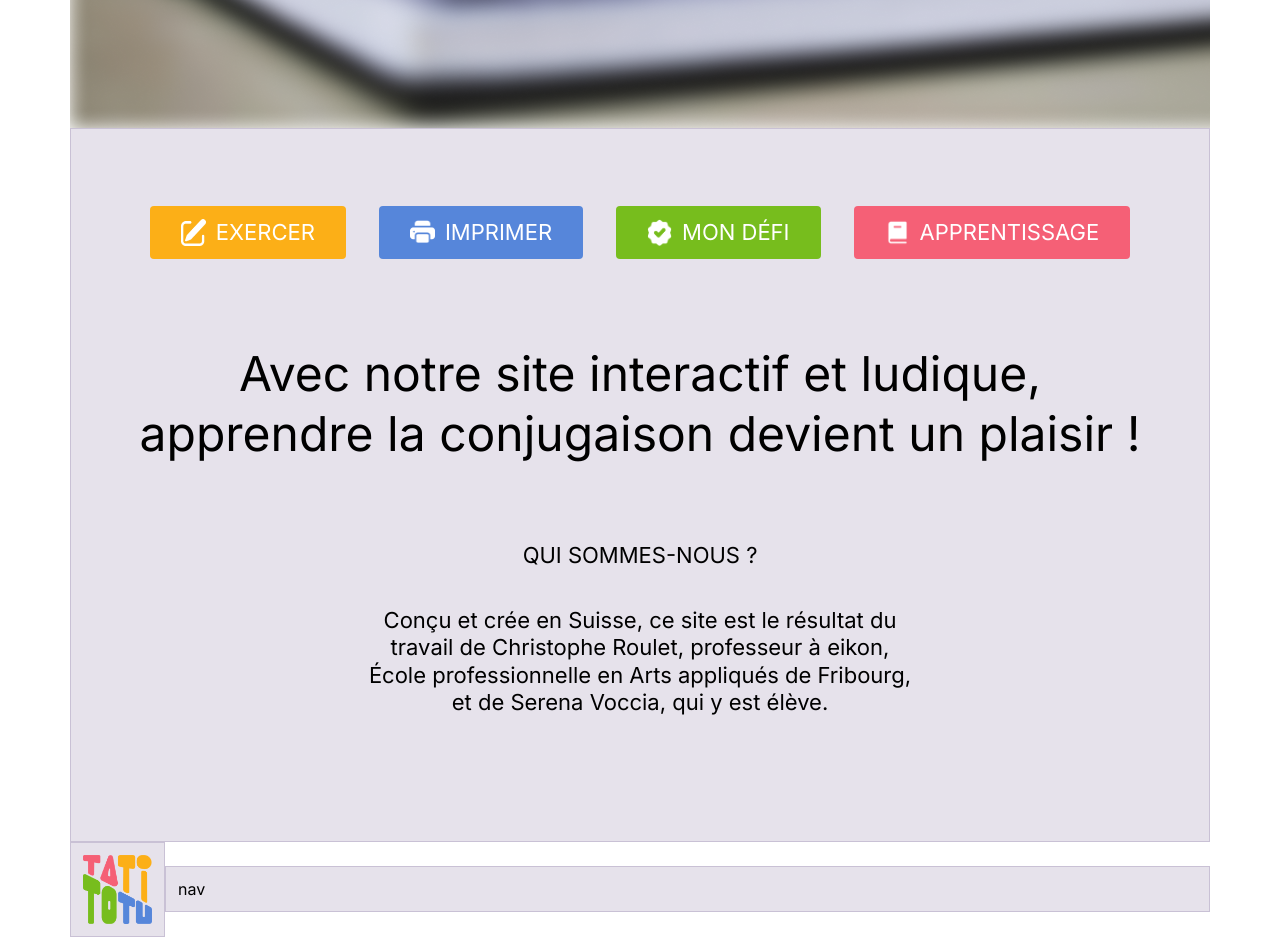
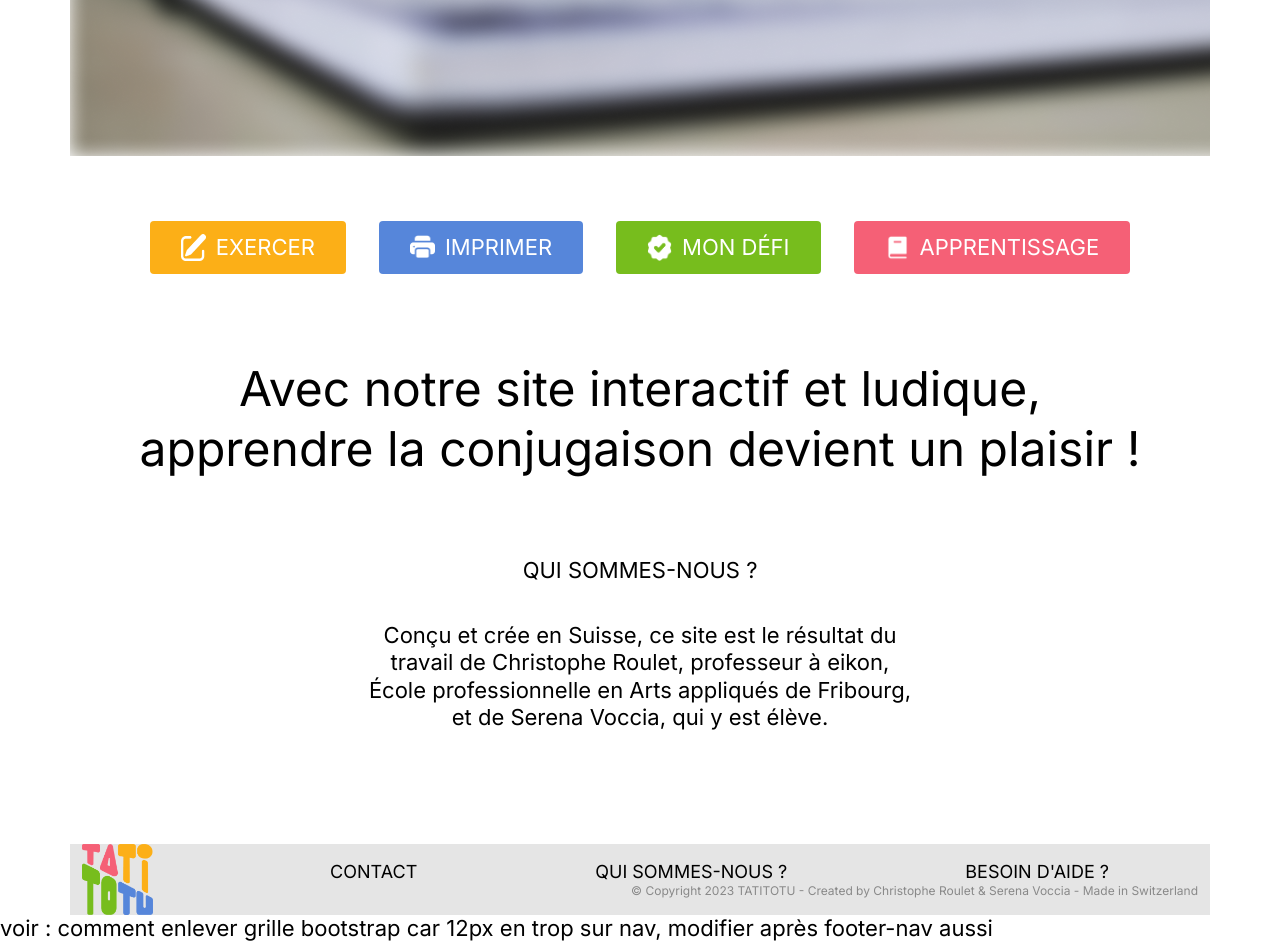
Before and after one commit to SerenaIta/tatitotu, a website built with Parcel: page src/index.html in a window 1280 px wide. Shown: the part 680-1623 px from the top of the page. Built offline with nearby package versions, Linux system fonts and the light colour scheme.

Commit message:
fin du cours mercredi 13.03

```diff
--- a/src/index.html
+++ b/src/index.html
@@ -13,10 +13,10 @@
     />
   </head>
   <body>
-    <div class="container">
+    <div class="container header">
       <div class="row">
         <div class="col-1">
-          <h1><img src="img/logo_tatitotu.png" alt="" /></h1>
+          <h1><img class="logo" src="img/logo_tatitotu.png" alt="" /></h1>
         </div>
         <div class="col-11">
           <div class="nav">
@@ -82,12 +82,26 @@
         </div>
       </div>
     </div>
-    <div class="container">
+    <div class="container footer">
       <div class="row">
         <div class="col-1"><img src="img/logo_tatitotu.png" alt="" /></div>
-        <div class="col-11">nav</div>
+        <div class="col-11">
+          <div class="footer-nav">
+            <div><a href="mailto:christophe.roulet@edu-vd.ch">Contact</a></div>
+            <div><a href="index.html">Qui sommes-nous ?</a></div>
+            <div>Besoin d'aide ?</div>
+          </div>
+          <p>
+            © Copyright 2023 TATITOTU - Created by Christophe Roulet & Serena
+            Voccia - Made in Switzerland
+          </p>
+        </div>
       </div>
     </div>
     <script src="js/main.js" type="module"></script>
   </body>
 </html>
+<p>
+  voir : comment enlever grille bootstrap car 12px en trop sur nav, modifier
+  après footer-nav aussi
+</p>
--- a/src/scss/_base.scss
+++ b/src/scss/_base.scss
@@ -53,14 +53,15 @@ a {
 
 body {
   background-color: white;
-}
-
-h2,
-p {
   font-size: 22px;
 }
 
 h2 {
   text-transform: uppercase;
   font-weight: 400;
+  font-size: 22px;
 }
+
+.logo {
+  width: 100px;
+}
--- a/src/scss/main.scss
+++ b/src/scss/main.scss
@@ -4,19 +4,20 @@
 @import "modules/section-phrase-accroche";
 @import "modules/section-general-buttons";
 @import "modules/section_textes-page-acceuil";
+@import "modules/footer";
 
 @import "bootstrap/scss/bootstrap-grid";
 
-.row + .row {
-  margin-top: 16px;
-}
+// .row + .row {
+//   margin-top: 16px;
+// }
 
-.row > .col,
-.row > [class^="col-"] {
-  padding-top: 12px;
-  padding-bottom: 12px;
-  background-color: rgba(86, 61, 124, 0.15);
-  border: 1px solid rgba(86, 61, 124, 0.2);
-}
+// .row > .col,
+// .row > [class^="col-"] {
+//   padding-top: 12px;
+//   padding-bottom: 12px;
+//   background-color: rgba(86, 61, 124, 0.15);
+//   border: 1px solid rgba(86, 61, 124, 0.2);
+// }
 
 // _____________________________________________________
--- /dev/null
+++ b/src/scss/modules/_footer.scss
@@ -0,0 +1,25 @@
+.footer-nav {
+  display: flex;
+  justify-content: flex-end;
+  text-transform: uppercase;
+  font-size: 18px;
+}
+
+.footer-nav div {
+  padding: 0 89px;
+}
+
+.row {
+  display: flex;
+  align-items: center;
+}
+
+.footer p {
+  text-align: right;
+  font-size: 12px;
+  opacity: 40%;
+}
+
+.footer {
+  background-color: #e5e5e5;
+}
--- a/src/scss/modules/_header.scss
+++ b/src/scss/modules/_header.scss
@@ -1,15 +1,19 @@
-.nav {
+.header .nav {
   display: flex;
   justify-content: flex-end;
   text-transform: uppercase;
   font-size: 18px;
 }
 
-.nav div {
-  padding: 0 89px;
+.header .nav div {
+  padding-left: 89px;
 }
 
-.row {
+.header .row {
   display: flex;
   align-items: center;
 }
+
+.header {
+  margin: 26px 50px;
+}
```
